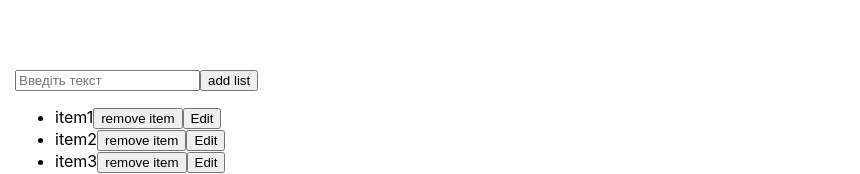
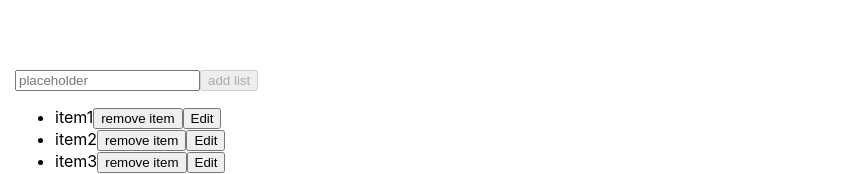
Before and after one commit to masha-kozhukh/react, a React (Create React App) app: page / in a window 1280 px wide. Shown: the part 155-329 px from the top of the page, without its empty margins (0-860 px from the left). Built offline with nearby package versions, Linux system fonts and the light colour scheme.

Commit message:
code clean up

```diff
--- a/src/App.tsx
+++ b/src/App.tsx
@@ -20,6 +20,7 @@ const lists: ListsProps = {
   subtitle: "Our list",
   title: "To Do List",
   type: "text",
+  placeholder:"placeholder"
 };
 
 const accordions: AccordionsProps = {
--- a/src/components/Button.tsx
+++ b/src/components/Button.tsx
@@ -1,12 +1,24 @@
 import React from "react";
+
+export enum ButtonType {
+  submit = "submit",
+  reset = "reset",
+  button = "button",
+}
 
 export type ButtonsProps = {
   onClick: () => void;
   name: string;
+  disabled?: boolean;
+  type?: ButtonType;
 };
 
 export const Button = React.memo((props: ButtonsProps) => {
-  const { onClick, name } = props;
+  const { name, disabled = false, type = ButtonType.button, ...rest } = props;
 
-  return <button onClick={onClick}>{name}</button>;
+  return (
+    <button disabled={disabled} type={type} {...rest}>
+      {name}
+    </button>
+  );
 });
--- a/src/components/Input.tsx
+++ b/src/components/Input.tsx
@@ -8,7 +8,7 @@ export type InputsProps = {
 };
 
 export const Input = React.memo((props: InputsProps) => {
-  const { onChange, type, value, placeholder } = props;
+  const { onChange, type, value, placeholder = "" } = props;
   return (
     <input
       onChange={onChange}
--- a/src/components/ToDoItem.tsx
+++ b/src/components/ToDoItem.tsx
@@ -1,32 +1,35 @@
 import React from "react";
 import { Button } from "./Button";
 import { Input } from "./Input";
+import { TextWithId } from "../types/common";
 
-type ToDoItemProps = {
-  item: { id: number; text: string };
-  editId: number | null;
-  editText: string;
-  setEditId: (id: number | null) => void;
-  setEditText: (text: string) => void;
-  updateItem: (item: { id: number; text: string }) => void;
+type ToDoItem = {
+  item: TextWithId;
+  updateItem: () => void;
   deleteItem: (id: number) => void;
+  setNewTextWithId: (item: TextWithId | null) => void;
+  newTextWithId: TextWithId | null;
 };
 
-export const ToDoItem: React.FC<ToDoItemProps> = ({
+export const ToDoItem: React.FC<ToDoItem> = ({
   item,
-  editId,
-  editText,
-  setEditId,
-  setEditText,
   updateItem,
   deleteItem,
+  setNewTextWithId,
+  newTextWithId,
 }) => {
+  const isEdit = newTextWithId?.id === item.id;
   return (
     <li>
-      {editId === item.id ? (
+      {isEdit ? (
         <Input
-          onChange={(e) => setEditText(e.target.value)}
-          value={editText}
+          onChange={(e) =>
+            setNewTextWithId({
+              id: newTextWithId.id,
+              text: e.target.value,
+            })
+          }
+          value={newTextWithId.text}
           type="text"
         />
       ) : (
@@ -35,15 +38,13 @@ export const ToDoItem: React.FC<ToDoItemProps> = ({
       <Button onClick={() => deleteItem(item.id)} name="remove item" />
       <Button
         onClick={() => {
-          if (editId === item.id) {
-            updateItem({ id: item.id, text: editText });
-            setEditId(null);
+          if (isEdit) {
+            updateItem();
           } else {
-            setEditId(item.id);
-            setEditText(item.text);
+            setNewTextWithId(item);
           }
         }}
-        name={editId === item.id ? "Save" : "Edit"}
+        name={isEdit ? "Save" : "Edit"}
       />
     </li>
   );
--- a/src/components/ToDoList.tsx
+++ b/src/components/ToDoList.tsx
@@ -2,31 +2,35 @@ import React from "react";
 import { ToDoItem } from "./ToDoItem";
 import { Button } from "./Button";
 import { Input } from "./Input";
+import { TextWithId } from "../types/common";
 
 export type ListsProps = {
-  initialItems: { id: number; text: string }[];
+  initialItems: TextWithId[];
   subtitle: string;
   title: string;
   type: string;
+  placeholder?: string;
 };
 
 export const ToDoList = React.memo((props: ListsProps) => {
-  const { subtitle, title, type, initialItems } = props;
-  const [text, setText] = React.useState<string>("");
-  const [items, setItems] =
-    React.useState<{ id: number; text: string }[]>(initialItems);
-  const [editId, setEditId] = React.useState<number | null>(null);
-  const [editText, setEditText] = React.useState<string>("");
+  const { subtitle, title, type, initialItems, placeholder } = props;
+  const [items, setItems] = React.useState<TextWithId[]>(initialItems);
+  const [newText, setNewText] = React.useState<string>("");
+  const [newTextWithId, setNewTextWithId] = React.useState<TextWithId | null>(
+    null
+  );
 
   const addItem = () => {
-    if (text.trim()) {
-      const newItem = { id: Date.now(), text };
-      setItems([...items, newItem]);
-      setText("");
+    if (newText.trim()) {
+      setItems([...items, { id: Date.now(), text: newText }]);
+      setNewText("");
     }
   };
-  const updateItem = (item: { id: number; text: string }) => {
-    setItems(items.map((t) => (t.id === item.id ? item : t)));
+  const updateItem = () => {
+    setItems(
+      items.map((t) => (t.id === newTextWithId?.id ? newTextWithId : t))
+    );
+    setNewTextWithId(null);
   };
   const deleteItem = (id: number) => {
     setItems(items.filter((item) => item.id !== id));
@@ -38,23 +42,21 @@ export const ToDoList = React.memo((props: ListsProps) => {
       <h1 className="title">{title}</h1>
       <div>
         <Input
-          onChange={(e) => setText(e.target.value)}
+          onChange={(e) => setNewText(e.target.value)}
           type={type}
-          value={text}
-          placeholder="Введіть текст"
+          value={newText}
+          placeholder={placeholder}
         />
-        <Button onClick={addItem} name="add list" />
+        <Button disabled={!newText.trim()} onClick={addItem} name="add list" />
         <ul>
           {items.map((item) => (
             <ToDoItem
               key={item.id}
               item={item}
-              editId={editId}
-              editText={editText}
-              setEditId={setEditId}
-              setEditText={setEditText}
               updateItem={updateItem}
               deleteItem={deleteItem}
+              setNewTextWithId={setNewTextWithId}
+              newTextWithId={newTextWithId}
             />
           ))}
         </ul>
--- a/src/types/common.ts
+++ b/src/types/common.ts
@@ -7,3 +7,8 @@ export type Image = {
   alt: string;
   name: string;
 };
+
+export type TextWithId = {
+  id: number;
+  text: string;
+};
```
